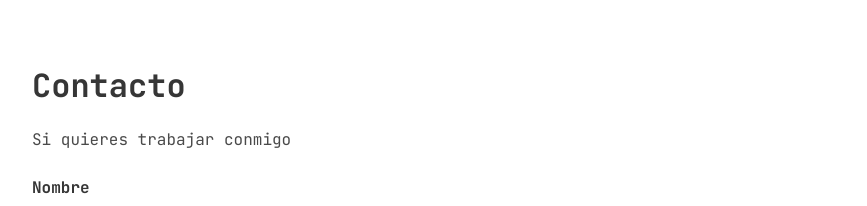
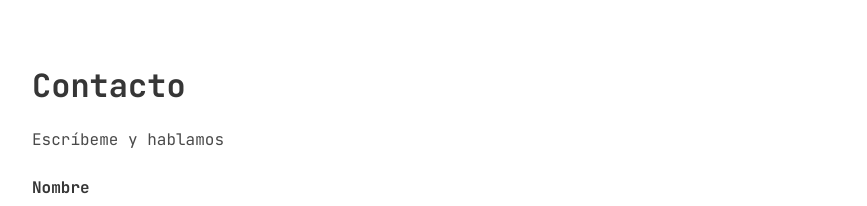
Before and after one commit to j4viermora/hi, a Next.js app: page / in a window 1280 px wide. Shown: the part 2500-2706 px from the top of the page, without its empty margins (40-907 px from the left). Built offline with nearby package versions, Linux system fonts and the light colour scheme.

Commit message:
update contact description

```diff
--- a/components/Contact/index.tsx
+++ b/components/Contact/index.tsx
@@ -26,7 +26,7 @@ export const Contact = () => {
 	return (
 		<section className='section is-medium' id='contact'>
 			<h3 className='title'>Contacto</h3>
-			<p>Si quieres trabajar conmigo</p>
+			<p>Escríbeme y hablamos</p>
 			<form
 				onSubmit={handleSubmit}
 				className='mt-5'
```
